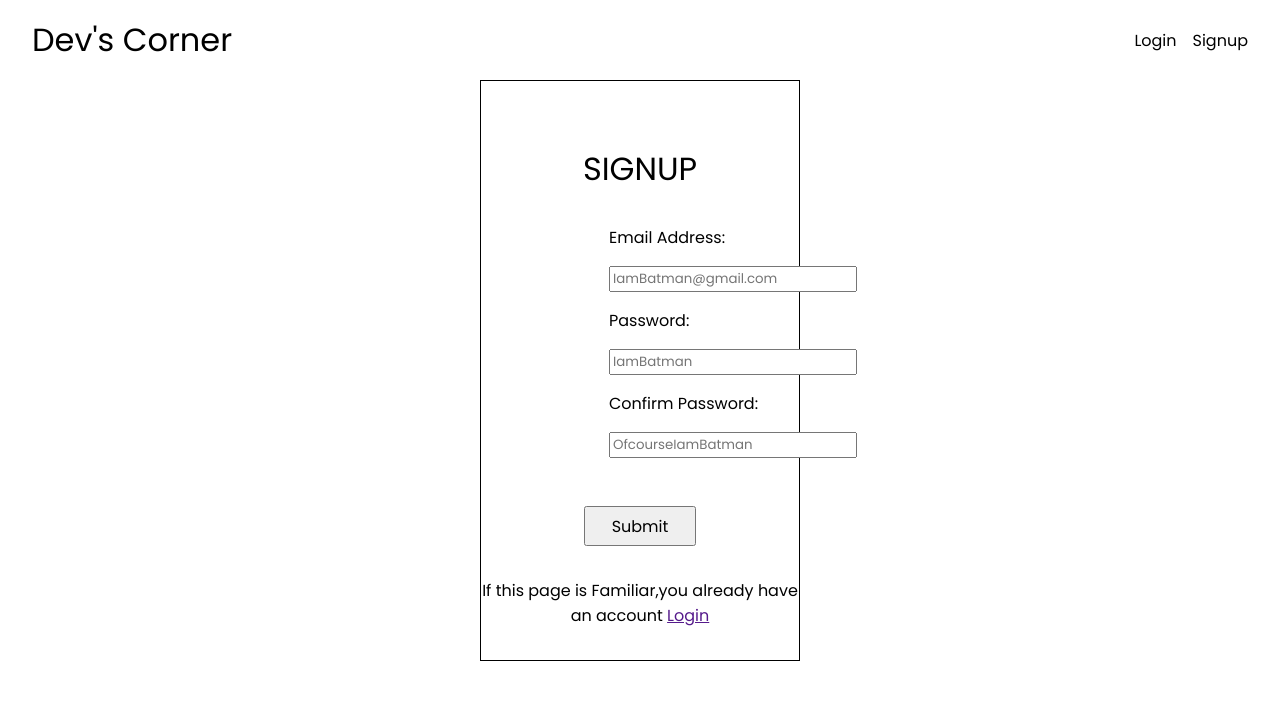
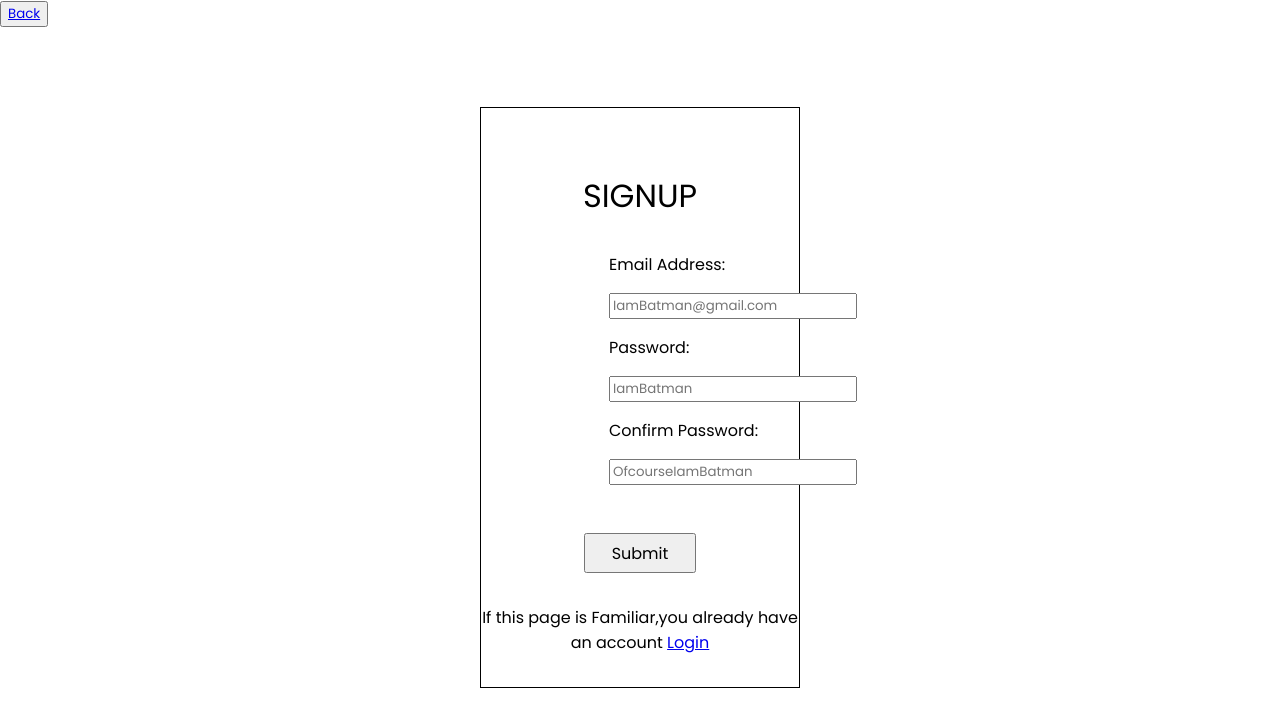
Before and after one commit to Rishikesh-Guptha/devs-corner, a React (Create React App) app: page /Signup in a window 1280 px wide. Shown: the top 726 px of the page. Built offline with nearby package versions, Linux system fonts and the light colour scheme.

Commit message:
Modified the react router

```diff
--- a/src/App.jsx
+++ b/src/App.jsx
@@ -8,11 +8,11 @@ function App() {
     <div className="App">
       <BrowserRouter>
       <Routes>
-        <Route path="/" element={<Landingpage />}>
-        {/* <Route index element={<Landingpage />}/> */}
+        <Route path="/" element={<Landingpage />}/>
+       <Route path="Landingpage" element={<Landingpage />}/>
         <Route path="Login" element={<Login/>} />
         <Route path="Signup" element={<Signup/>} />
-       </Route>
+
       </Routes>
       </BrowserRouter>
 
--- a/src/pages/landingpage/Landingpage.jsx
+++ b/src/pages/landingpage/Landingpage.jsx
@@ -20,6 +20,9 @@ const Landingpage = () => {
 
         </div>
         <div className="main-text">
+          <div className="text-space1">
+            <p>Let's make a new world</p>
+          </div>
 
         </div>
         <Outlet/>
--- a/src/pages/login/Login.css
+++ b/src/pages/login/Login.css
@@ -1,7 +1,7 @@
 .container {
     text-align: center;
     border: 1px solid black;
-    margin: auto 30rem;
+    margin: 5rem 30rem;
 }
 .heading {
     font-size: xx-large;
--- a/src/pages/login/Login.jsx
+++ b/src/pages/login/Login.jsx
@@ -1,9 +1,15 @@
 import React from 'react'
-import './/Login.css'
+import './/Login.css';
+import Landingpage from '../landingpage/Landingpage';
+import Signup from '../signup/Signup';
+import { Outlet, Link } from "react-router-dom";
 
 const Login = () => {
   return (
     <div>
+        <div className="back-btn">
+            <button> <Link to="/">Back</Link></button>
+        </div>
         <div className="container">
             <div className="head">
                 <p className="heading">LOGIN</p>
@@ -23,9 +29,10 @@ const Login = () => {
                 <button className="submit">Submit</button>
             </div>
             <div className="bottom">
-                <p>First time? <a href="">Signup</a></p>
+                <p>First time? <Link to="/Signup">Signup</Link></p>
             </div>
         </div>
+        <Outlet/>
     </div>
   )
 }
--- a/src/pages/signup/Signup.css
+++ b/src/pages/signup/Signup.css
@@ -2,6 +2,7 @@
     text-align: center;
     /* border: 10px solid black; */
     padding-bottom: 2rem;
+    margin-top: 5rem;
 }
 
 .heading {
--- a/src/pages/signup/Signup.jsx
+++ b/src/pages/signup/Signup.jsx
@@ -1,9 +1,15 @@
 import React from 'react';
-import './/Signup.css'
+import './/Signup.css';
+import Landingpage from '../landingpage/Landingpage';
+import Login from '../login/Login';
+import { Outlet, Link } from "react-router-dom";
 
 const Signup = () => {
   return (
     <div>
+        <div className="back-btn">
+            <button> <Link to="/">Back</Link></button>
+        </div>
          <div className="container">
             <div className="head">
                 <p className="heading">SIGNUP</p>
@@ -28,9 +34,10 @@ const Signup = () => {
                 <button className="submit">Submit</button>
             </div>
             <div className="bottom">
-                <p>If this page is Familiar,you already have an account <a href="">Login</a></p>
+                <p>If this page is Familiar,you already have an account <Link to="/Login">Login</Link></p>
             </div>
         </div>
+        <Outlet/>
     </div>
   )
 }
```
